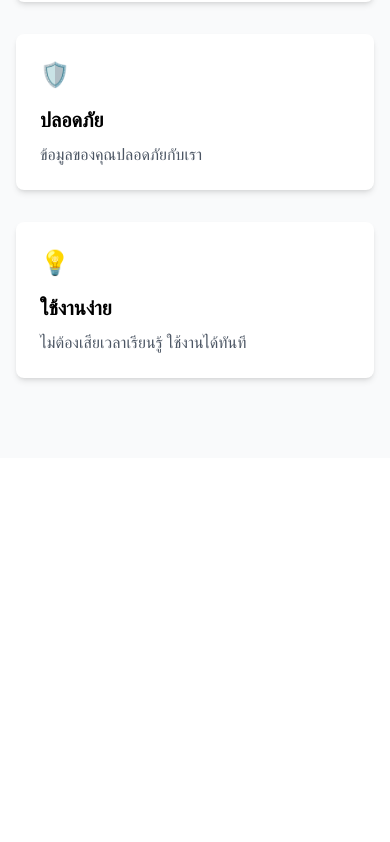
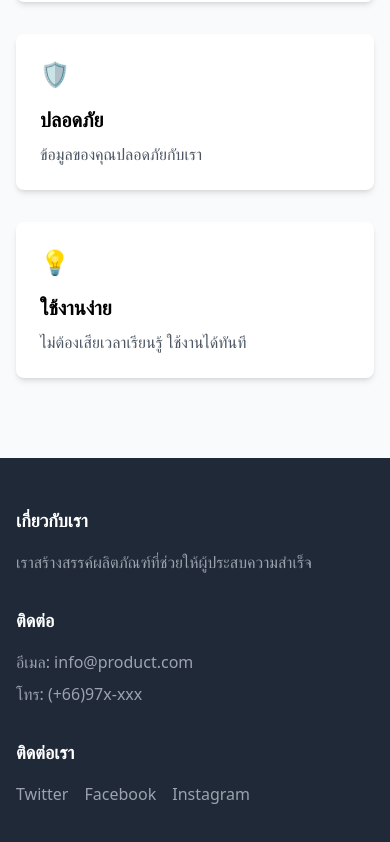
Before and after one commit to Nut-ngong-code/product-landing-page, a plain HTML site: page index.html in a window 390 px wide. Shown: the part 766-1608 px from the top of the page. Before the commit the page ends 1224 px from the top, so only its background shows below. Drawn offline with nearby package versions, Linux system fonts and the light colour scheme.

Commit message:
เพิ่มส่วนท้าย Responsive

```diff
--- a/index.html
+++ b/index.html
@@ -75,6 +75,32 @@
         </div>
       </section>
     </main>
-    <footer></footer>
+    <footer class="bg-gray-800 text-white py-12">
+        <div class="container mx-auto px-4">
+            <div class="grid grid-cols-1 md:grid-cols-4 gap-8">
+                <div>
+                    <h3 class="font-bold text-lg mb-4" > เกี่ยวกับเรา</h3>
+                    <p class="text-gray-400">เราสร้างสรรค์ผลิตภัณฑ์ที่ช่วยให้ผู้ประสบความสำเร็จ</p>
+                </div>
+                <div>
+                    <h3 class="font-bold text-lg mb-4">ติดต่อ</h3>
+                    <ul class="space-y-2 text-gray-400">
+                        <li>อีเมล: info@product.com</li>
+                        <li>โทร: (+66)97x-xxx</li>
+                    </ul>
+                </div>
+                <div>
+                    <h3 class="font-bold text-lg mb-4">ติดต่อเรา</h3>
+                    <div class="flex space-x-4">
+                      <a href="#" class="text-gray-400 hover:text-white">Twitter</a>
+                      <a href="#" class="text-gray-400 hover:text-white">Facebook</a>
+                      <a href="#" class="text-gray-400 hover:text-white">Instagram</a>
+                    </div>
+                </div>
+            </div>
+
+        </div>
+
+    </footer>
   </body>
 </html>
```
